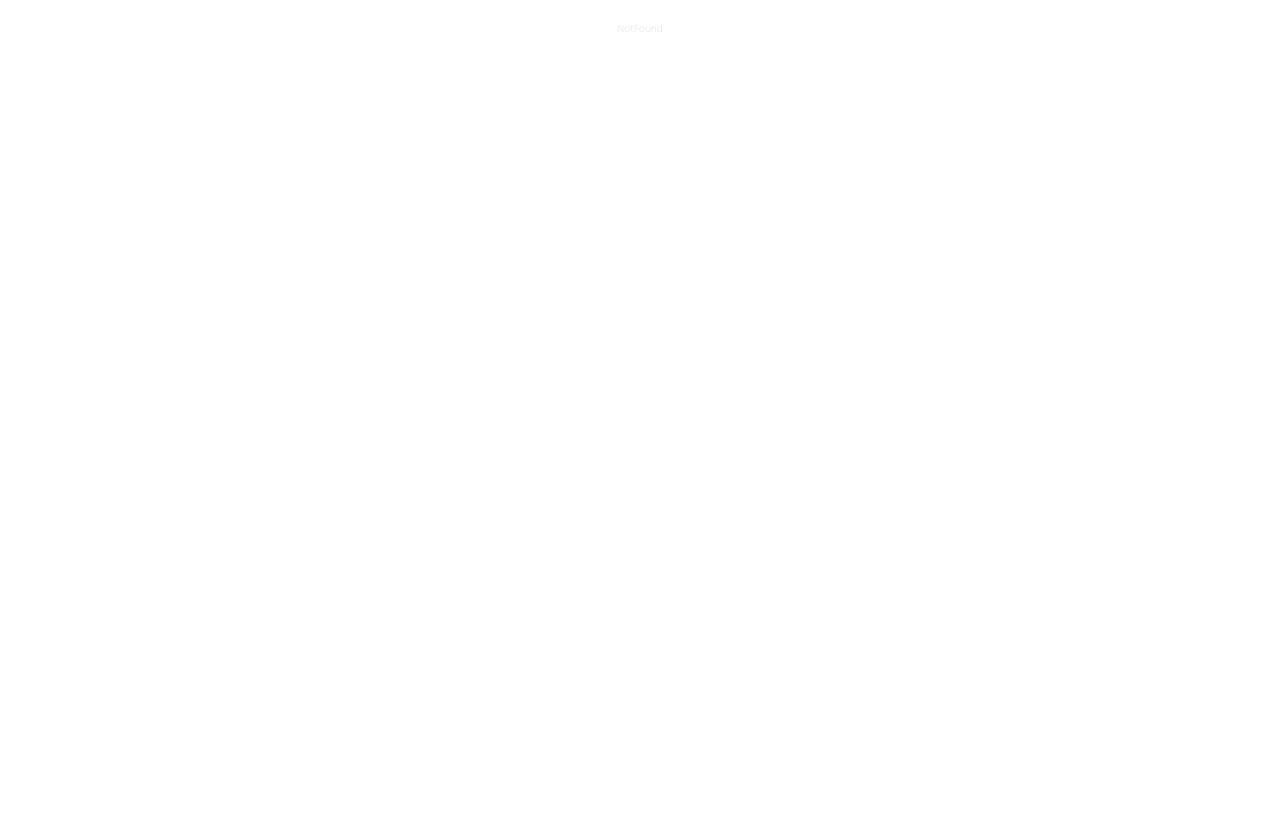
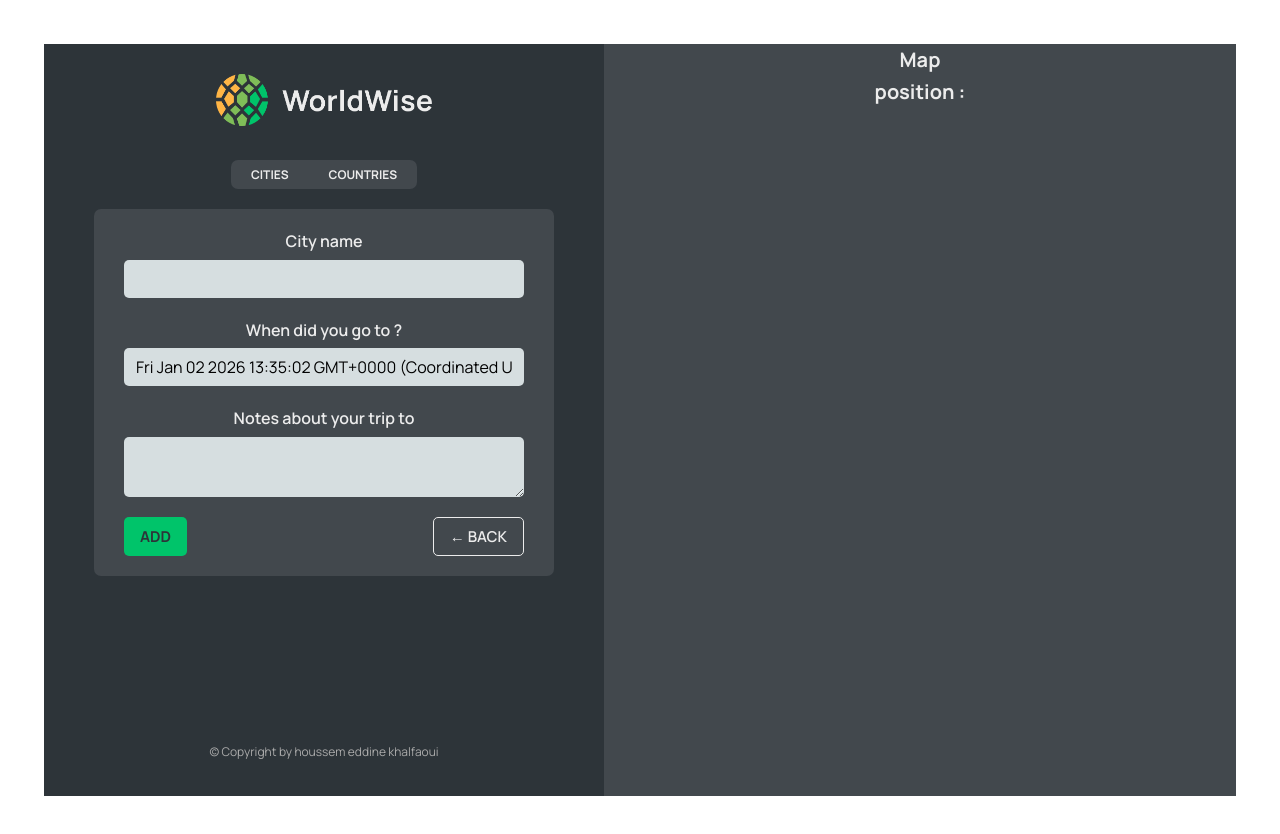
Before and after one commit to houssemdxd/World-Wise, a React (Vite) app: page /app/form in a window 1280 px wide. Shown: the top 834 px of the page. Before the commit the page ends 800 px from the top, so only its background shows below. Built offline with nearby package versions, Linux system fonts and the light colour scheme; data requests are answered from the project's data file.

Commit message:
dynamic routing and programatic navigation

```diff
--- a/src/App.jsx
+++ b/src/App.jsx
@@ -12,6 +12,9 @@
 import Login from './pages/Login'
 import CityList from './Components/CityList'
 import CountryList from './Components/CountryList'
+import City from './Components/City'
+import Form from "./Components/Form"
+
 function App() {
 const [count, setCount] = useState(0)
 const [cities , setCities ] = useState([]);
@@ -54,11 +57,15 @@
     <Route path ="product" element = {<Product/>} />
     <Route path='pricing' element = {<Pricing/>}  />
     <Route index element ={ <Homepage/> } />
+
     <Route  path="app" element ={<AppLayout/>}  >
 
-    <Route path='cities' element ={<CityList cities={cities} isLoading={isLoading}/>}></Route>
+      <Route path='cities/:id' element={<City/>}></Route>
+      <Route path='cities' element ={<CityList cities={cities} isLoading={isLoading}/>}></Route>
+      <Route path='countries' element ={<CountryList cities={cities} isLoading={isLoading}/>}></Route>
+      <Route path='form' element={<Form/>}  ></Route>
 
-    <Route path='countries' element ={<CountryList cities={cities} isLoading={isLoading}/>}></Route>
+
       </Route>
 
     <Route path='login' element ={<Login/>}></Route>
--- /dev/null
+++ b/src/Components/Button.jsx
@@ -0,0 +1,7 @@
+/* eslint-disable react/prop-types */
+import styles from "./Button.Module.css"
+export default function Button({children , onClick , type}) {
+  return (
+    <button  onClick={onClick}  className={`${styles.btn} ${styles[type]}`} >{children}</button>
+  )
+}
--- a/src/Components/City.jsx
+++ b/src/Components/City.jsx
@@ -1,3 +1,5 @@
+/* eslint-disable no-unused-vars */
+import { useParams } from "react-router-dom";
 import styles from "./City.module.css";
 
 const formatDate = (date) =>
@@ -9,6 +11,10 @@
   }).format(new Date(date));
 
 function City() {
+
+
+const {id} = useParams()
+
   // TEMP DATA
   const currentCity = {
     cityName: "Lisbon",
@@ -20,7 +26,10 @@
   const { cityName, emoji, date, notes } = currentCity;
 
   return (
+
+
      <div className={styles.city}>
+      <p>City {id}</p>
        <div className={styles.row}>
         <h6>City name</h6>
          <h3>
@@ -52,7 +61,6 @@
       </div>
 
        <div>
-        <ButtonBack />
      </div>
    </div>
   );
--- a/src/Components/CityItem.jsx
+++ b/src/Components/CityItem.jsx
@@ -1,7 +1,7 @@
 /* eslint-disable react/prop-types */
 /* eslint-disable no-unused-vars */
 
-
+import { Link } from "react-router-dom";
 import styles from "./CityItem.module.css"
 const formatDate = (date) =>
   new Intl.DateTimeFormat("en", {
@@ -12,16 +12,19 @@
   }).format(new Date(date));
 
 export default function CityItem({city}) {
+    const { cityName, emoji, date, notes,id,position } = city;
+
   return (
 
-   <li className={styles.cityItem}>
+   <li >
+    <Link className={styles.cityItem} to={`${city.id}?lat=${position.lat}&lng=${position.lng}`} >
     <span className={styles.emoji}> {city.emoji}</span>
 
     <h3 className = {styles.name}>{city.cityName}</h3>
 
     <time className={styles.date}>{formatDate(city.date)}</time>
     <button className={styles.deleteBtn}> &times;</button>
-
+</Link>
    </li>
   )
 }
--- a/src/Components/Form.jsx
+++ b/src/Components/Form.jsx
@@ -1,8 +1,11 @@
+/* eslint-disable no-unused-vars */
 // "https://api.bigdatacloud.net/data/reverse-geocode-client?latitude=0&longitude=0"
 
 import { useState } from "react";
 
 import styles from "./Form.module.css";
+import { useNavigate } from "react-router-dom";
+import Button from "./Button";
 
 export function convertToEmoji(countryCode) {
   const codePoints = countryCode
@@ -18,6 +21,7 @@
   const [date, setDate] = useState(new Date());
   const [notes, setNotes] = useState("");
 
+  const navigate = useNavigate()
   return (
     <form className={styles.form}>
       <div className={styles.row}>
@@ -49,8 +53,15 @@
       </div>
 
       <div className={styles.buttons}>
-        <button>Add</button>
-        <button>&larr; Back</button>
+      <Button type ="primary" >ADD</Button>
+
+   <Button   type="back"  onClick={(e)=>{
+
+                e.preventDefault();
+                navigate(-1)
+
+
+        }}  >&larr; Back</Button>
       </div>
     </form>
   );
--- a/src/Components/Map.jsx
+++ b/src/Components/Map.jsx
@@ -1,8 +1,25 @@
+/* eslint-disable no-unused-vars */
 
+import { useState } from "react"
 import styles from "./Map.Module.css"
+import { useNavigate, useSearchParams } from "react-router-dom"
+
+
 
 export default function Map() {
+const [searchParam, setSearchParam] = useSearchParams()
+const lat = searchParam.get('lat');
+const lng = searchParam.get("lng")
+const navigate = useNavigate()
+
+
   return (
-    <div className={styles.mapContainer}>Map</div>
+    <div className={styles.mapContainer} onClick={()=>{navigate("form")}}>
+                <h1>Map</h1>
+                    <h1>position : {lat}  {lng}</h1>
+
+
+
+    </div>
   )
 }
```
Lines whose indentation alone changed are shown as unchanged.
